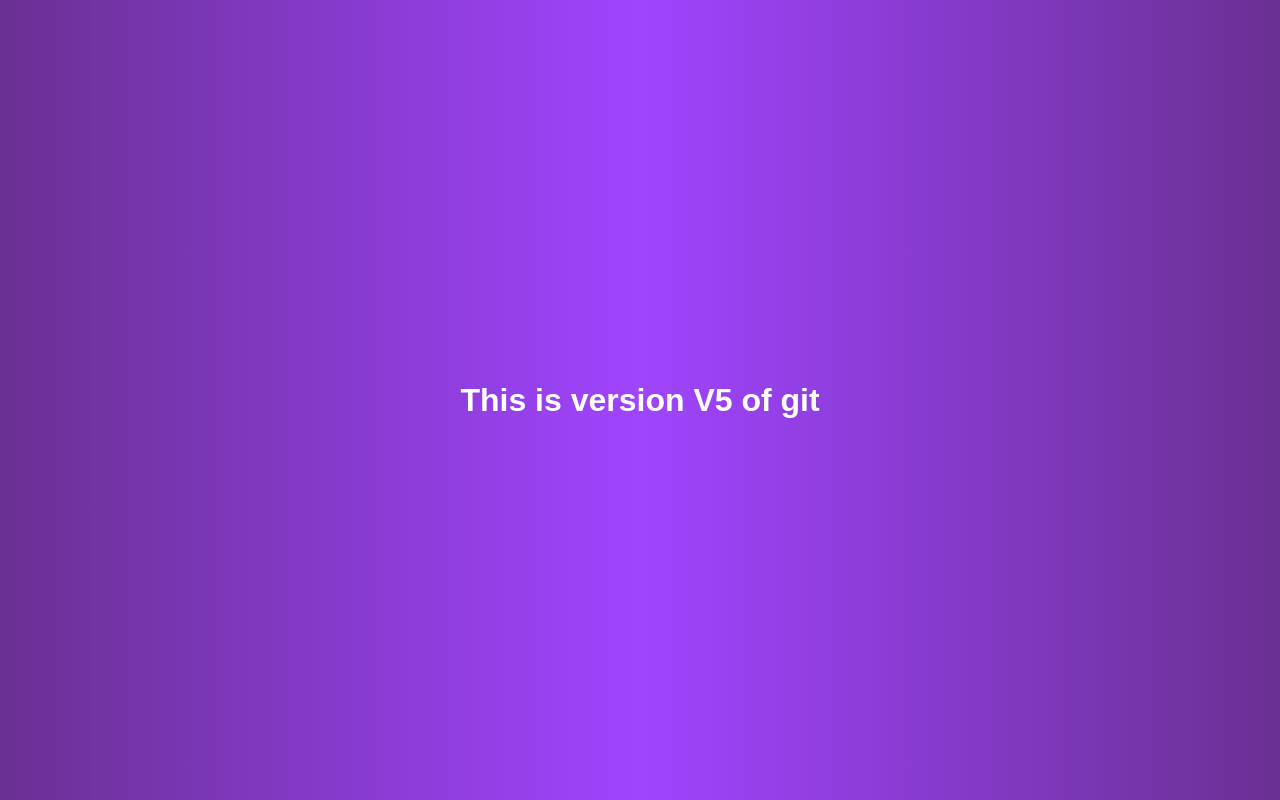
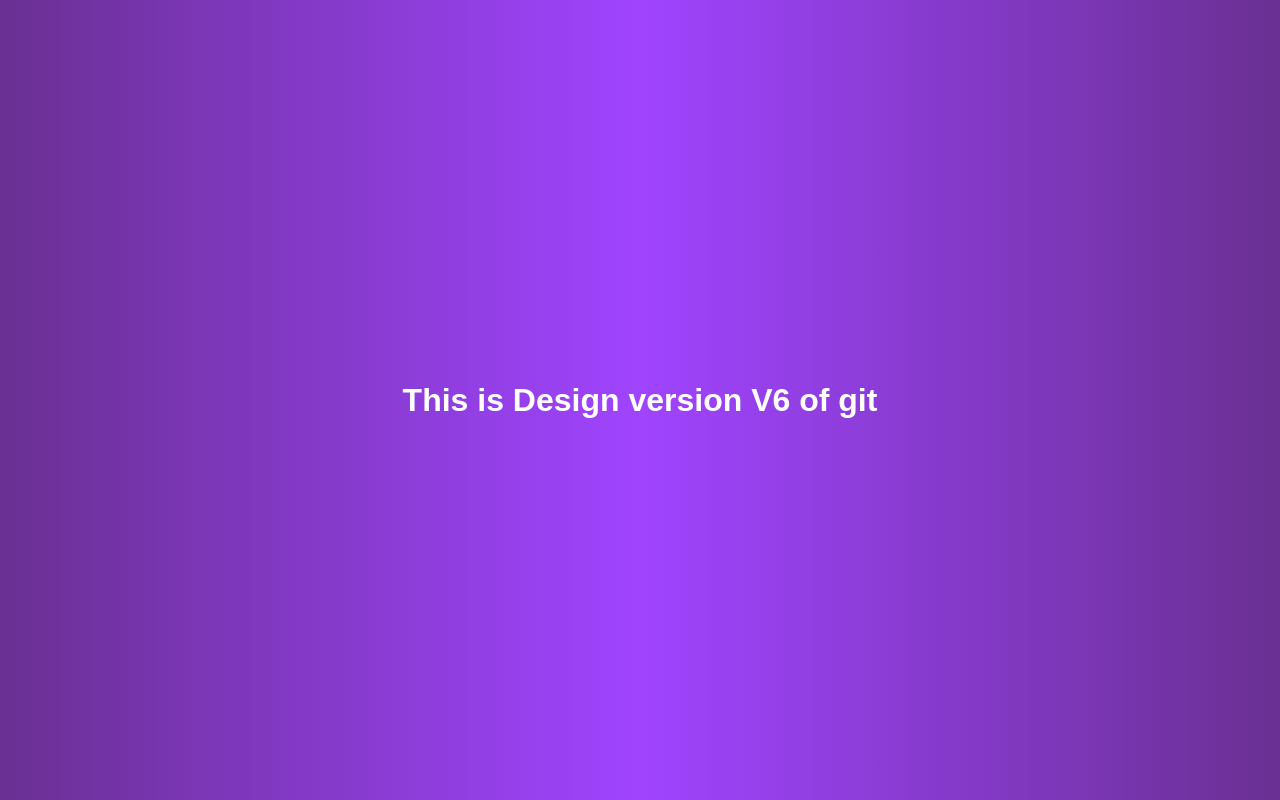
Before and after one commit to dev-bikash23/myrepo, a plain HTML site: page index.html in a window 1280 px wide. Drawn offline with Linux system fonts and the light colour scheme.

Commit message:
Changed H1

```diff
--- a/index.html
+++ b/index.html
@@ -7,6 +7,6 @@
     <title>Git First Repository</title>
 </head>
 <body>
-    <h1>This is version V5 of git </h1>
+    <h1>This is Design version V6 of git </h1>
 </body>
 </html>
```
